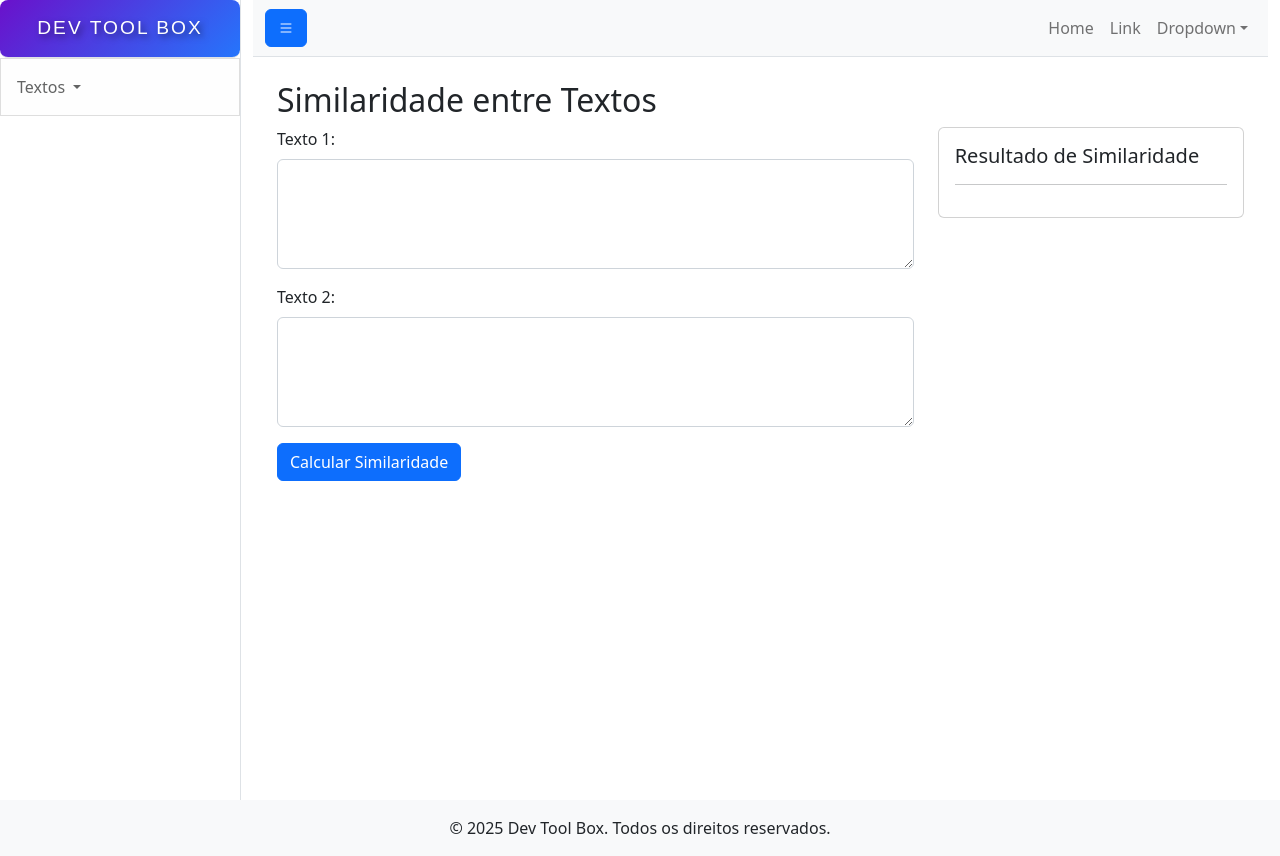
After one commit to JeffersonEstevo/DevToolBox, a Django app: page /similaridade_textos/ in a window 1280 px wide. The commit adds this page. Run offline with Django 4.2, Linux system fonts and the light colour scheme; some libraries are stand-ins or nearby versions.

Commit message:
Adicionando similaridade_textos

```diff
--- /dev/null
+++ b/dev_tool_box/core/static/core/css/similaridade.css
@@ -0,0 +1,24 @@
+.freq-word {
+    font-weight: bold;
+    font-size: 1.2em;
+}
+
+.similarity-none {
+    color: red;
+}
+
+.similarity-insignificant {
+    color: orange;
+}
+
+.similarity-reduced {
+    color: gold;
+}
+
+.similarity-some {
+    color: lightgreen;
+}
+
+.similarity-high {
+    color: green;
+}
--- /dev/null
+++ b/dev_tool_box/core/static/core/js/similaridade_textos.js
@@ -0,0 +1,37 @@
+function calculateSimilarity() {
+    const text1 = document.getElementById("text1").value.toLowerCase().split(/\W+/);
+    const text2 = document.getElementById("text2").value.toLowerCase().split(/\W+/);
+
+    const set1 = new Set(text1);
+    const set2 = new Set(text2);
+
+    const intersection = new Set([...set1].filter(word => set2.has(word)));
+    const union = new Set([...set1, ...set2]);
+
+    const similarity = (intersection.size / union.size) * 100; // Calcula a porcentagem
+    let description = "";
+    let cssClass = "";
+
+    // Define o grau de similaridade e a classe CSS correspondente
+    if (similarity <= 24) {
+        description = "Nenhuma Similaridade";
+        cssClass = "similarity-none";
+    } else if (similarity <= 49) {
+        description = "Insignificante Similaridade";
+        cssClass = "similarity-insignificant";
+    } else if (similarity <= 74) {
+        description = "Reduzida Similaridade";
+        cssClass = "similarity-reduced";
+    } else if (similarity <= 89) {
+        description = "Alguma Similaridade";
+        cssClass = "similarity-some";
+    } else {
+        description = "Bastante Similaridade";
+        cssClass = "similarity-high";
+    }
+
+    // Atualiza o resultado no card
+    const resultElement = document.getElementById("similarity-result");
+    resultElement.textContent = `Similaridade: ${similarity.toFixed(2)}% - ${description}`;
+    resultElement.className = `freq-word ${cssClass}`;
+}
--- a/dev_tool_box/core/templates/core/base.html
+++ b/dev_tool_box/core/templates/core/base.html
@@ -16,6 +16,7 @@
         <!-- Custom CSS -->
         <link rel="stylesheet" href="{% static 'core/css/styles.css' %}">
         <link rel="stylesheet" href="{% static 'core/css/leitura_dinamica.css' %}">
+        <link rel="stylesheet" href="{% static 'core/css/similaridade.css' %}">
 
     </head>
     <body>
@@ -41,6 +42,7 @@
                             <li><a class="dropdown-item" href="{% url 'remover_quebras' %}">Remover Quebras de Texto</a></li>
                             <li><a class="dropdown-item" href="{% url 'remover_texto_entre_caracteres' %}">Remover Texto Entre Caracteres</a></li>
                             <li><a class="dropdown-item" href="{% url 'leitura_dinamica' %}">Leitura Dinâmica</a></li>
+                            <li><a class="dropdown-item" href="{% url 'similaridade_textos' %}">Similaridade Entre Textos</a></li>
                         </ul>
                     </div>
                 </div>
--- /dev/null
+++ b/dev_tool_box/core/templates/core/similaridade_textos.html
@@ -0,0 +1,35 @@
+{% extends "core/base.html" %}
+{% load static %}
+
+{% block content %}
+<div class="container-fluid">
+    <h2 class="mt-4">Similaridade entre Textos</h2>
+
+    <div class="row">
+        <div class="col-md-8">
+            <div class="mb-3">
+                <label for="text1" class="form-label">Texto 1:</label>
+                <textarea id="text1" class="form-control" rows="4"></textarea>
+            </div>
+            <div class="mb-3">
+                <label for="text2" class="form-label">Texto 2:</label>
+                <textarea id="text2" class="form-control" rows="4"></textarea>
+            </div>
+            <button class="btn btn-primary" onclick="calculateSimilarity()">Calcular Similaridade</button>
+        </div>
+
+        <div class="col-md-4">
+            <div class="card">
+                <div class="card-body">
+                    <h5 class="card-title">Resultado de Similaridade</h5>
+                    <hr>
+                    <div id="similarity-result" class="card-text freq-word"></div>
+                </div>
+            </div>
+        </div>
+    </div>
+</div>
+
+<script src="{% static 'core/js/similaridade_textos.js' %}"></script>
+
+{% endblock %}
--- a/dev_tool_box/core/urls.py
+++ b/dev_tool_box/core/urls.py
@@ -18,6 +18,7 @@ urlpatterns = [
     path('remover_quebras/', views.remover_quebras, name='remover_quebras'),
     path('remover_texto_entre_caracteres/', views.remover_texto_entre_caracteres, name='remover_texto_entre_caracteres'),
     path('leitura_dinamica/', views.leitura_dinamica, name='leitura_dinamica'),
+    path('similaridade_textos/', views.similaridade_textos, name='similaridade_textos'),
 ]
 
 if settings.DEBUG:
--- a/dev_tool_box/core/views.py
+++ b/dev_tool_box/core/views.py
@@ -43,3 +43,6 @@ def remover_texto_entre_caracteres(request):
 
 def leitura_dinamica(request):
     return render(request, "core/leitura_dinamica.html")
+
+def similaridade_textos(request):
+    return render(request, "core/similaridade_textos.html")
```
